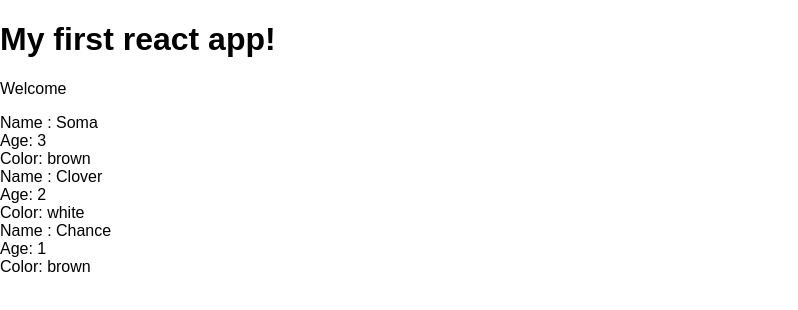
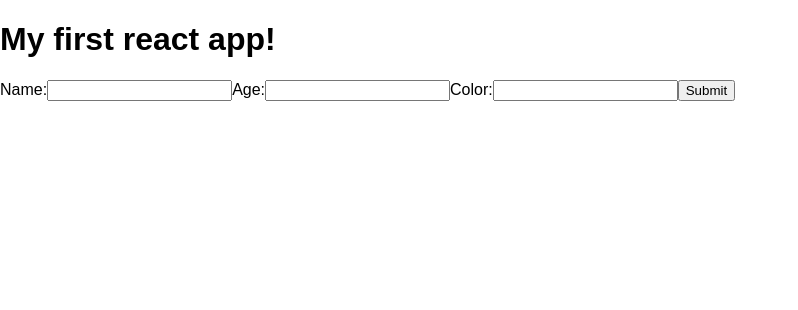
Before and after one commit to YoonjuSeo/react, a React (Create React App) app: page / in a window 1280 px wide. Shown: the top 310 px of the page, without its empty margins (0-798 px from the left). Built offline with nearby package versions, Linux system fonts and the light colour scheme.

Commit message:
20181113

```diff
--- /dev/null
+++ b/src/AddInfo.js
@@ -0,0 +1,35 @@
+import React, { Component } from 'react'
+
+class AddInfo extends Component{
+    state = {
+        name: null,
+        age : null,
+        color : null
+    }
+    handleChange = (e) => {
+        this.setState({
+            [e.target.id]: e.target.value
+        });
+    }
+    handleSubmit = (e) => {
+        e.preventDefault();
+        console.log(this.state);
+    }
+    render(){
+        return(
+        <div>
+            <form onSubmit ={this.handleSubmit}>
+                <label htmlFor="name">Name:</label>
+                <input type="text" id="name" onChange={this.handleChange} />
+                <label htmlFor="name">Age:</label>
+                <input type="text" id="age" onChange={this.handleChange} />
+                <label htmlFor="name">Color:</label>
+                <input type="text" id="color" onChange={this.handleChange} />
+                <button>Submit</button>
+            </form>
+        </div>
+        )
+    }
+}
+
+export default AddInfo;
--- a/src/App.js
+++ b/src/App.js
@@ -1,5 +1,6 @@
 import React, { Component } from 'react';
 import Yoonju from './Yoonju'
+import AddInfo from './AddInfo'
 
 class App extends Component {
   state = {
@@ -9,12 +10,20 @@ class App extends Component {
       {name: 'Chance', age:'1', color:'brown', id:3}
     ]
   }
+  AddInfo=(item)=>{
+    //console.log(info);
+    item.id = Math.random();
+    let info =[...this.state.info, item];
+    this.setState({
+      info : info
+    });
+  }
   render() {
     return (
       <div className="App">
         <h1>My first react app!</h1>
-        <p>Welcome</p>
         <Yoonju info={this.state.info}/>
+        <AddInfo addInfo={this.addInfo}/>
       </div>
     );
   }
--- a/src/Yoonju.js
+++ b/src/Yoonju.js
@@ -1,22 +1,30 @@
-import React, { Component } from 'react';
+import React from 'react';
 
-const Yoonju =(props)=>{
-    //console.log(this.props);
-    const{info}= props;
-    const infoList = info.map(item => {
-        return (
-        <div className = "yoonju" key={item.id}> {/* key has to be unique */}
-            <div>Name : {item.name}</div>
-            <div>Age: {item.age}</div>
-            <div>Color: {item.color}</div>
-        </div>
-        )
-    })
+const Yoonju =({info})=>{
+//     const infoList = info.map(item => {
+//         return (
+//         <div className = "yoonju" key={item.id}> {/* key has to be unique */}
+//             <div>Name : {item.name}</div>
+//             <div>Age: {item.age}</div>
+//             <div>Color: {item.color}</div>
+//         </div>
+//         )
+//     });
     return(
         <div className="info-list">
-            {infoList}
+            {
+                info.map(item =>{
+                    return item.age >20?(
+                        <div className = "item" key={item.id}>
+                            <div>Name: {info.name}</div>
+                            <div>Age: {info.age}</div>
+                            <div>Color: {info.color}</div>
+                        </div>
+                    ) :null
+                })
+            }
         </div>
-    )
+    );
 }
 
-export default Yoonju
+export default Yoonju;
```
